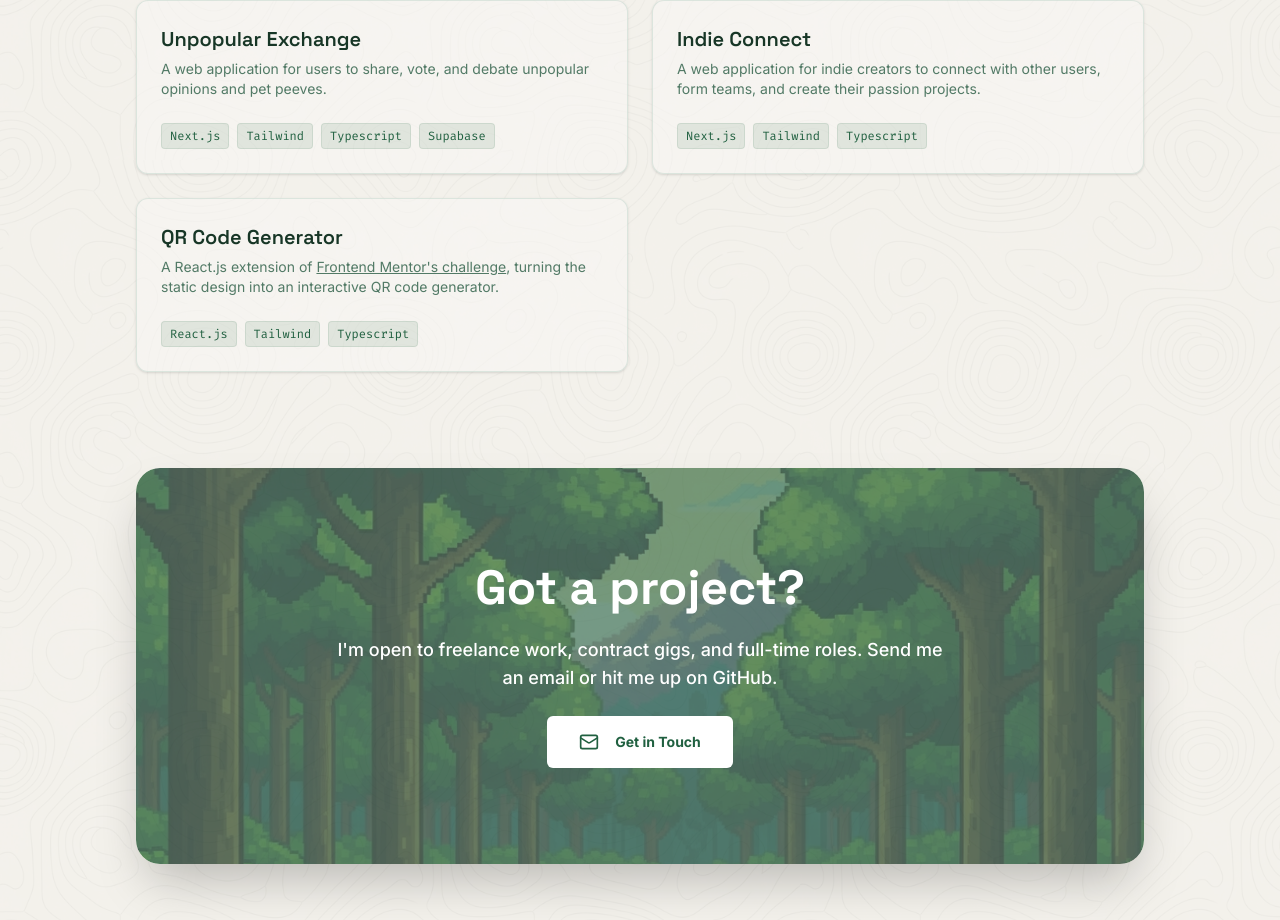
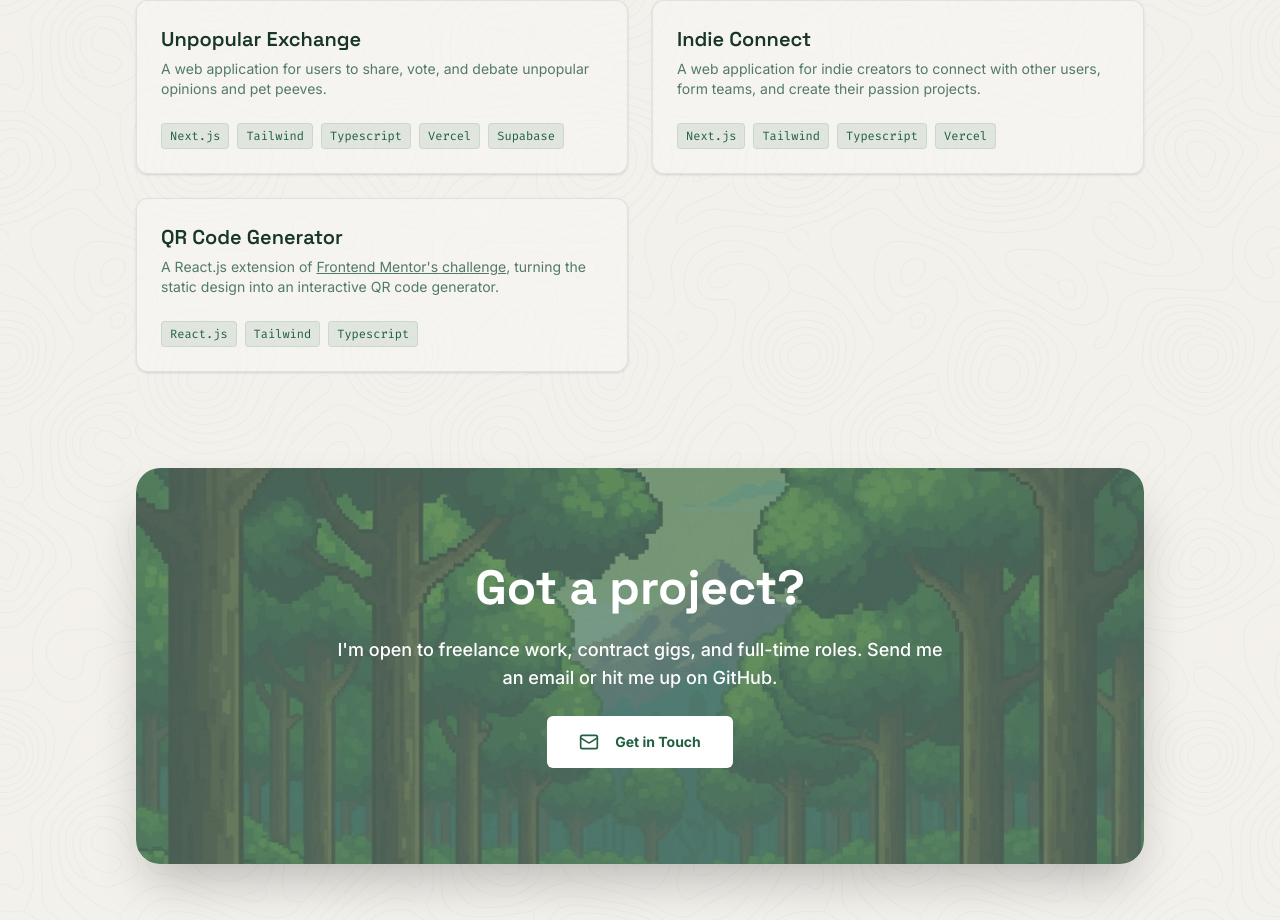
Before and after one commit to PresidentTree94/project-portfolio, a React (Vite) app: page / in a window 1280 px wide. Shown: the part 1440-2360 px from the top of the page. Built offline with nearby package versions, Linux system fonts and the light colour scheme.

Commit message:
Updated skills on projects.

```diff
--- a/package.json
+++ b/package.json
@@ -7,7 +7,8 @@
     "dev": "vite",
     "build": "tsc -b && vite build",
     "lint": "eslint .",
-    "preview": "vite preview"
+    "preview": "vite preview",
+    "deploy": "gh-pages -d dist"
   },
   "dependencies": {
     "@tailwindcss/vite": "^4.1.18",
@@ -25,6 +26,7 @@
     "eslint": "^9.39.1",
     "eslint-plugin-react-hooks": "^7.0.1",
     "eslint-plugin-react-refresh": "^0.4.24",
+    "gh-pages": "^6.3.0",
     "globals": "^16.5.0",
     "typescript": "~5.9.3",
     "typescript-eslint": "^8.46.4",
--- a/src/App.tsx
+++ b/src/App.tsx
@@ -25,8 +25,8 @@ function App() {
   ]
 
   const projects: Application[] = [
-    {title: "Unpopular Exchange", description: "A web application for users to share, vote, and debate unpopular opinions and pet peeves.", skills: ["Next.js", "Tailwind", "Typescript", "Supabase"]},
-    {title: "Indie Connect", description: "A web application for indie creators to connect with other users, form teams, and create their passion projects.", skills: ["Next.js", "Tailwind", "Typescript"]},
+    {title: "Unpopular Exchange", description: "A web application for users to share, vote, and debate unpopular opinions and pet peeves.", skills: ["Next.js", "Tailwind", "Typescript", "Vercel", "Supabase"]},
+    {title: "Indie Connect", description: "A web application for indie creators to connect with other users, form teams, and create their passion projects.", skills: ["Next.js", "Tailwind", "Typescript", "Vercel"]},
     {title: "QR Code Generator", description: <>A React.js extension of <a href="https://www.frontendmentor.io/solutions/qr-code-component-xixkp7hzyW" target="_blank" rel="noopener noreferrer" className="underline">Frontend Mentor's challenge</a>, turning the static design into an interactive QR code generator.</>, skills: ["React.js", "Tailwind", "Typescript"]}
   ]
 
```
Also changed, not shown: 1 other file (tests, documents, lock files or other folders).
